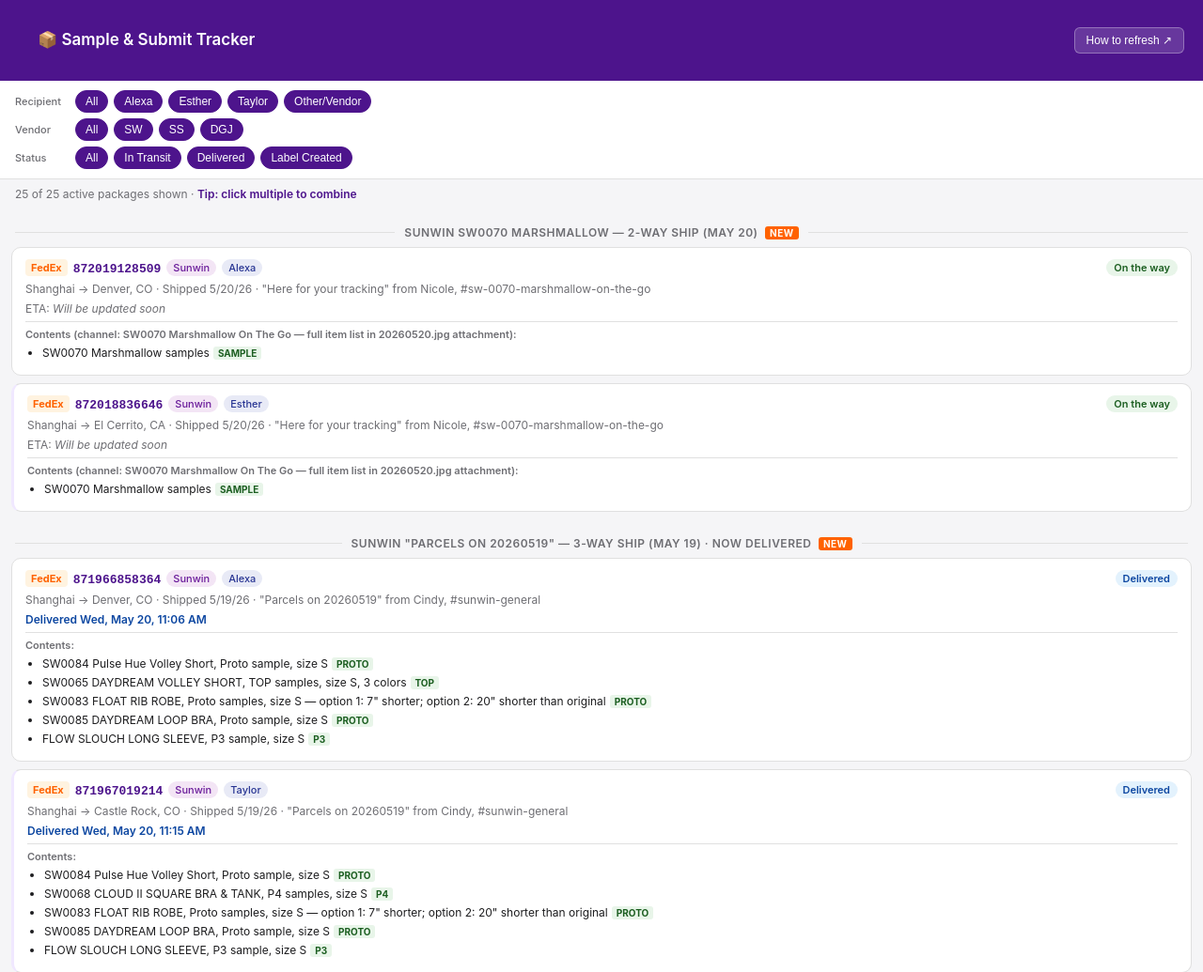
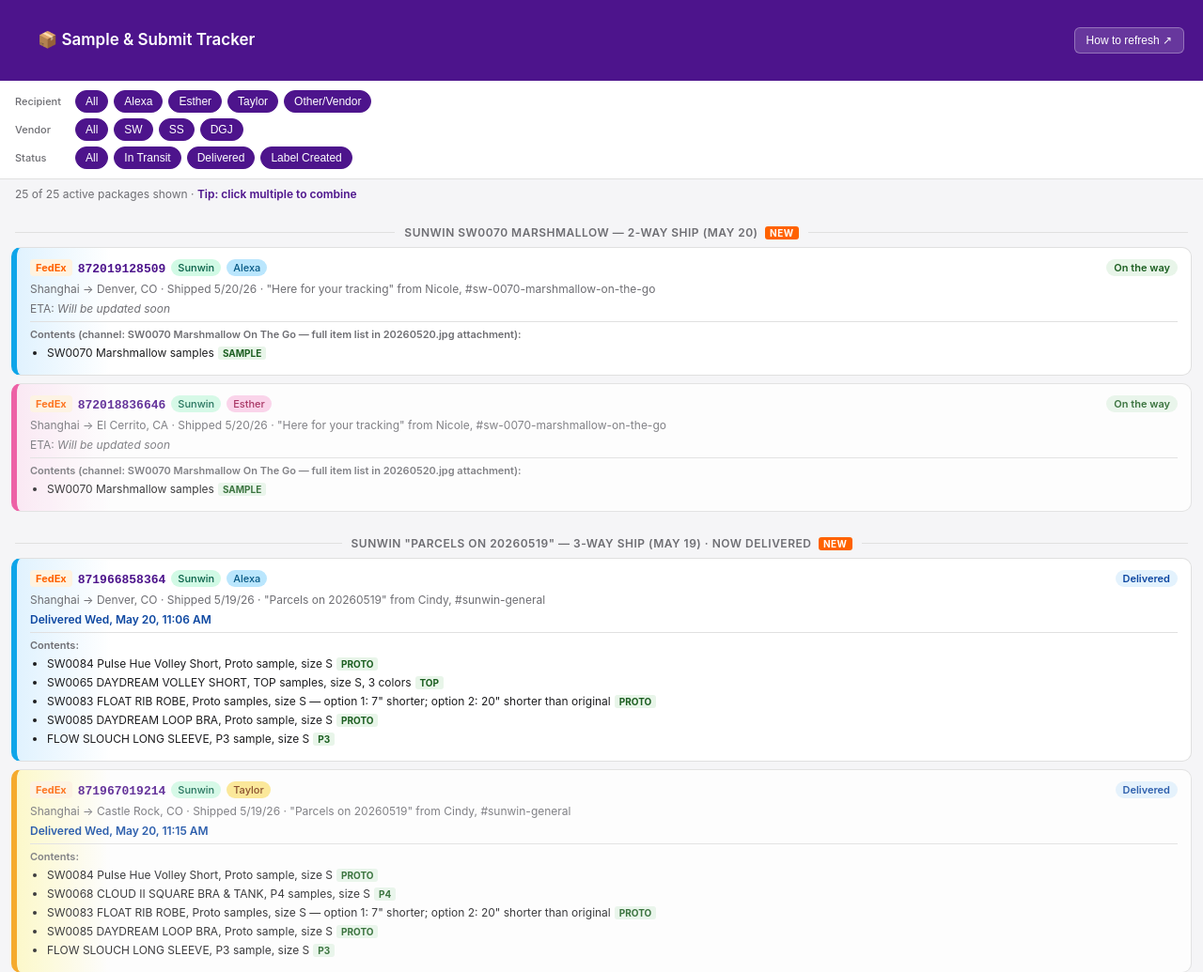
Before and after one commit to ejoo-vitality/tracker, a plain HTML site: page index.html in a window 1280 px wide. Shown: the top 1035 px of the page at 94% size. Drawn offline with Linux system fonts and the light colour scheme.

Commit message:
Add recipient and vendor color coding

```diff
--- a/index.html
+++ b/index.html
@@ -48,8 +48,11 @@
     .group-divider { display: flex; align-items: center; gap: 10px; padding: 18px 4px 8px; font-size: 12px; font-weight: 600; color: var(--muted); text-transform: uppercase; letter-spacing: 0.5px; }
     .group-divider .line { flex: 1; height: 1px; background: var(--border); }
     .new-badge { background: var(--fedex-orange); color: white; font-size: 10px; font-weight: 700; padding: 1px 5px; border-radius: 3px; margin-left: 4px; }
-    .package { background: var(--card); border: 1px solid var(--border); border-radius: 10px; padding: 12px 14px; margin-bottom: 8px; }
-    .package.dup-companion { border-left: 3px solid var(--purple-light); }
+    .package { background: var(--card); border: 1px solid var(--border); border-left: 6px solid #e5e7eb; border-radius: 10px; padding: 12px 14px; margin-bottom: 8px; }
+    .package[data-recipient="taylor"] { border-left-color: #f59e0b; background: linear-gradient(to right, #fef9c3 0%, var(--card) 8%); }
+    .package[data-recipient="alexa"]  { border-left-color: #0ea5e9; background: linear-gradient(to right, #e0f2fe 0%, var(--card) 8%); }
+    .package[data-recipient="esther"] { border-left-color: #ec4899; background: linear-gradient(to right, #fce7f3 0%, var(--card) 8%); }
+    .package.dup-companion { opacity: 0.85; }
     .package.hidden { display: none; }
     .pkg-row1 { display: flex; align-items: center; gap: 6px; flex-wrap: wrap; margin-bottom: 5px; }
     .carrier { font-size: 11px; font-weight: 700; color: var(--fedex-orange); background: #fff3e0; padding: 2px 6px; border-radius: 4px; }
@@ -57,7 +60,13 @@
     .tracking a:hover { text-decoration: underline; }
     .vendor-pill, .recipient-pill { font-size: 11px; padding: 2px 7px; border-radius: 10px; font-weight: 500; }
     .vendor-pill { background: #f3e5f5; color: #6a1b9a; }
-    .recipient-pill { background: #e8eaf6; color: #283593; }
+    .vendor-pill[data-vendor="SW"]  { background: #d1fae5; color: #065f46; }
+    .vendor-pill[data-vendor="DGJ"] { background: #e0e7ff; color: #3730a3; }
+    .vendor-pill[data-vendor="SS"]  { background: #fce7f3; color: #831843; }
+    .recipient-pill { background: #e5e7eb; color: #374151; }
+    .recipient-pill[data-recipient="taylor"] { background: #fde68a; color: #78350f; }
+    .recipient-pill[data-recipient="alexa"]  { background: #bae6fd; color: #075985; }
+    .recipient-pill[data-recipient="esther"] { background: #fbcfe8; color: #9d174d; }
     .status-pill { font-size: 11px; padding: 2px 8px; border-radius: 10px; font-weight: 600; margin-left: auto; }
     .status-pill.onway { background: var(--status-onway); color: var(--status-onway-text); }
     .status-pill.delivered { background: var(--status-delivered); color: var(--status-delivered-text); }
```
